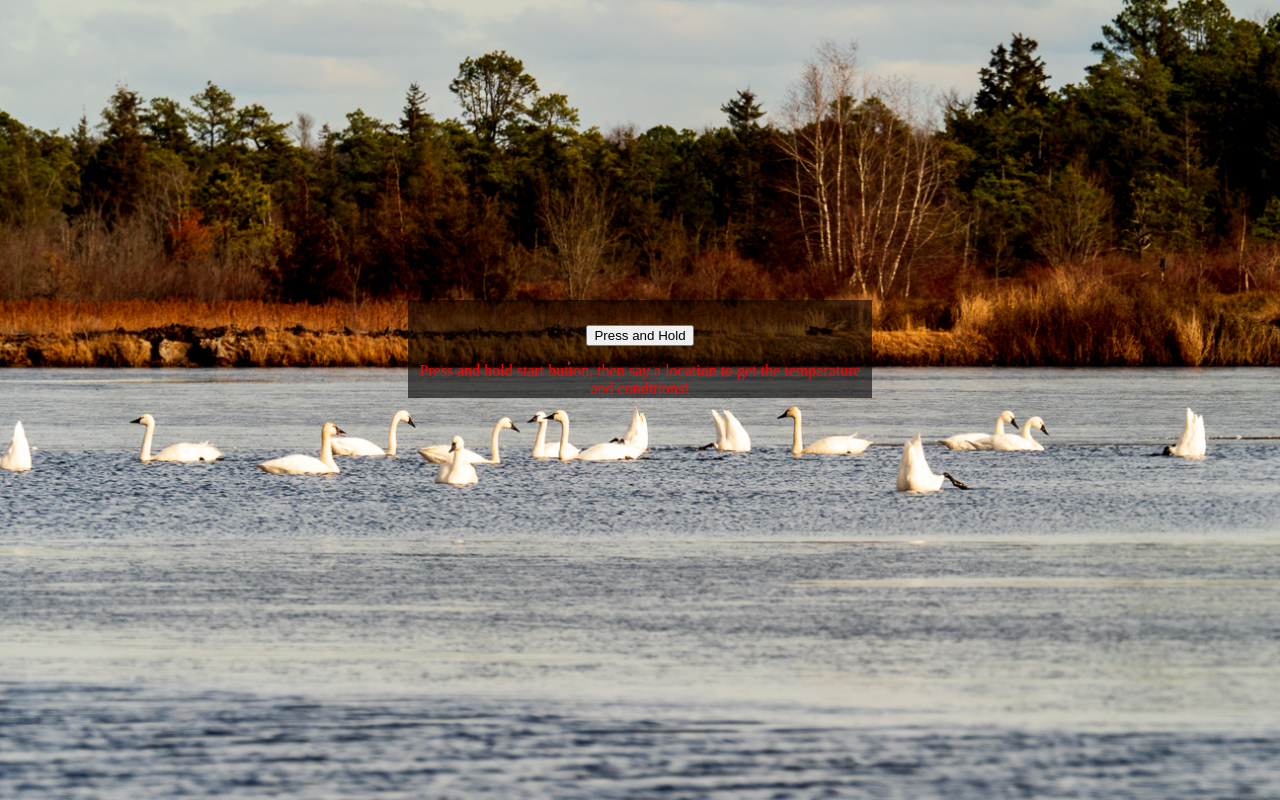
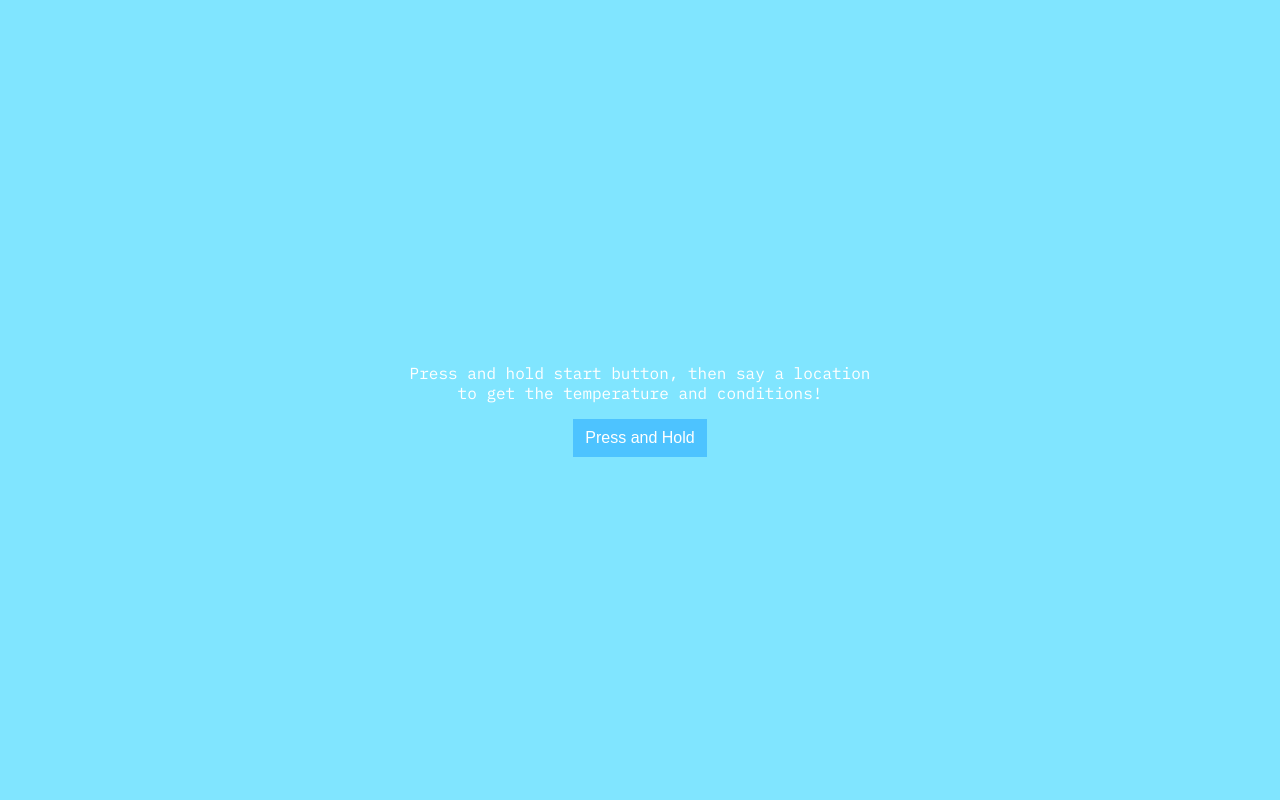
Before and after one commit to BinaryUnderground/TTSWeather, a website: page src/index.html in a window 1280 px wide. Drawn offline with Linux system fonts and the light colour scheme; no server answers.

Commit message:
Made it pretty

```diff
--- a/src/index.html
+++ b/src/index.html
@@ -11,28 +11,34 @@
         <meta name="description" content="">
         <meta name="viewport" content="width=device-width, initial-scale=1">
 
+        <link href="https://fonts.googleapis.com/css?family=IBM+Plex+Mono&display=swap" rel="stylesheet">
+
         <link rel="stylesheet" href="style.css">
         <link href="https://fonts.googleapis.com/css?family=Shadows+Into+Light" rel="stylesheet">
     </head>
 
     <body>
         <div class="container">
-            <div id="weather">
-                <div id="description"></div>
-                <h1 id="temp"></h1>
-                <div id="location"></div>
-            </div>
-
             <div class="mywebapp">
                 <div class="input">
                     <textarea id="textbox" rows="1" style="resize: none; visibility: hidden;"></textarea>
                 </div>
-                <button id="start-btn" title="Start">Press and Hold</button>
                 <p id="instructions">
                     Press and hold start button, then say a location to get the temperature and conditions!
                 </p>
 
+               <button id="start-btn" title="Start" class="btn-4">Press and Hold</button>
+                <p></p>
+
             </div>
+            <div id="weather">
+                <div id="location"></div>
+                <h1 id="temp"></h1>
+                <div id="description"></div>
+
+            </div>
+
+
         </div>
 
         <script src="script.js"></script>
--- a/src/script.js
+++ b/src/script.js
@@ -85,7 +85,6 @@ window.onload = function () {
 function drawWeather(d) {
     var celcius = Math.round(parseFloat(d.main.temp) - 273.15);
     var fahrenheit = Math.round((parseFloat(d.main.temp) - 273.15) * 1.8 + 32);
-
     document.getElementById("description").innerHTML = d.weather[0].description;
     document.getElementById("temp").innerHTML = fahrenheit + "&deg;";
     document.getElementById("location").innerHTML = d.name;
--- a/src/style.css
+++ b/src/style.css
@@ -1,30 +1,36 @@
+
 body {
-    background: url(../assets/clear.jpg);
-    background-position: center center;
-    /* Background image doesn't tile */
-    background-repeat: no-repeat;
-    /* Background image is fixed in the viewport so that it doesn't move when
-     the content's height is greater than the image's height */
-    background-attachment: fixed;
-    /* This is what makes the background image rescale based
-     on the container's size */
-    background-size: cover;
-    /* Set a background color that will be displayed
-     while the background image is loading */
-    background-color: #464646;
+    display: flex;
+    justify-content: center;
+    align-items: center;
+    min-height: 100vh;
+    margin: 0;
+    padding: 0;
+    background-color: #80e5ff;
+    flex-direction: column-reverse;
 }
 
 .container {
     text-align: center;
-    background-color: rgba(0,0,0, .6);
     margin: 300px 400px 300px 400px;
+
+    border-radius: 5px;
+    color: #0000e6;
+    font-family: 'IBM Plex Mono', monospace;
+    font-weight: bolder;
+}
+p {
+    color: white;
+    font-weight: lighter;
 }
 
-h1 {
-    font-family: 'Pacifico', cursive;
-    color: darkslateblue;
+#start-btn {
+    background-color: #4dc3ff; /* Green */
+  border: none;
+  color: white;
+  padding: 10px 12px;
+  text-align: center;
+  text-decoration: none;
+  display: inline-block;
+  font-size: 16px;
 }
-
-p{
-    color: red;
-}
```
